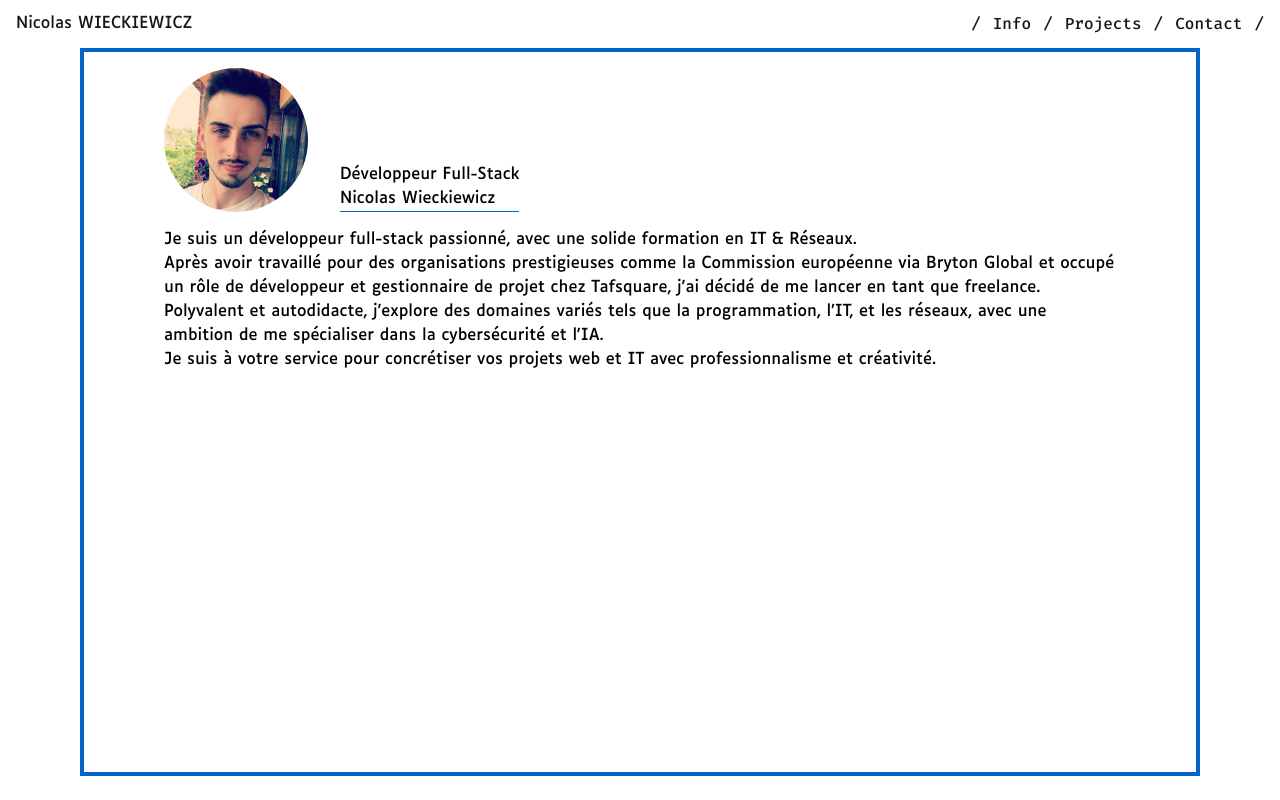
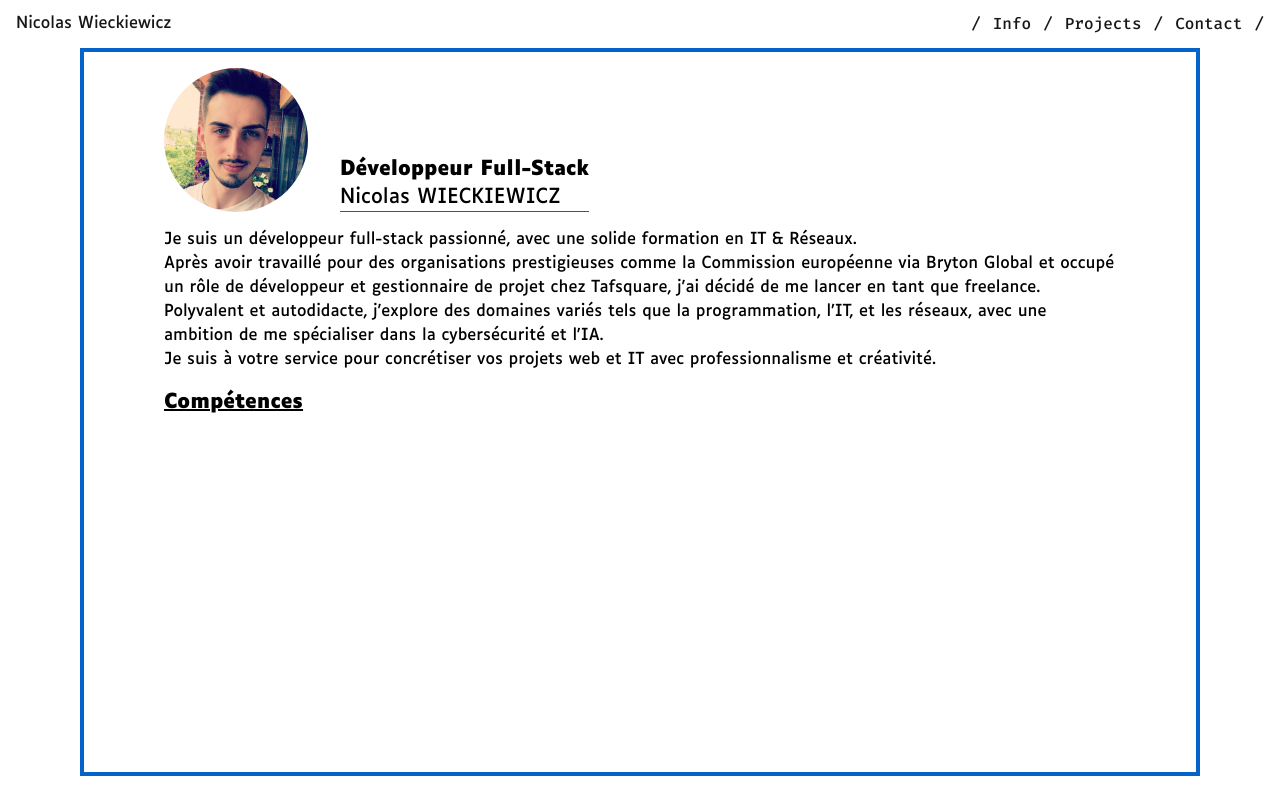
Before and after one commit to SAWKIT-17/portfolio, a Next.js app: page / in a window 1280 px wide. Built offline with nearby package versions, Linux system fonts and the light colour scheme.

Commit message:
Skills section created

```diff
--- a/app/components/home.js
+++ b/app/components/home.js
@@ -3,16 +3,16 @@ import React from "react";
 function Homepage() {
     return (
         <div>
-
-            <div className="flex flex-row mb-2 md:mb-4">
+            <div className="flex flex-row mb-4">
                 <img className="w-24 md:w-32 lg:w-36 min-h-24 rounded-full" src="/nicolas_w.jpg" alt="Nicolas Wieckiewicz"></img>
-                <div className="flex flex-col justify-end ml-2 lg:ml-8">
-                    <h1 className="">Développeur Full-Stack</h1>
-                    <h2 className=""><span>Nicolas</span> <span>Wieckiewicz</span></h2>
+                <div className="flex flex-col justify-end ml-2 lg:ml-8 text-xl">
+                    <p className="font-luciole-bold">Développeur Full-Stack</p>
+                    <p className=""><span>Nicolas</span> <span className="uppercase">Wieckiewicz</span></p>
                     <hr className="border-accent"></hr>
                 </div>
             </div>
             <span>
+                {/* TODO: Color Highlight en jaune pâle terminal */}
                 Je suis un développeur full-stack passionné, avec une solide formation en IT & Réseaux.
                 <br />
                 Après avoir travaillé pour des organisations prestigieuses comme la Commission européenne via Bryton Global et occupé un rôle de développeur et gestionnaire de projet chez Tafsquare, j'ai décidé de me lancer en tant que freelance.
@@ -20,6 +20,11 @@ function Homepage() {
                 <br />
                 Je suis à votre service pour concrétiser vos projets web et IT avec professionnalisme et créativité.
             </span>
+
+            <div className="mt-4">
+                <h1>Compétences</h1>
+                {/* TODO: Mettre les compétences en format tableau avec les logos et catégories */}
+            </div>
         </div>
     );
 }
--- a/app/components/topbar.js
+++ b/app/components/topbar.js
@@ -3,8 +3,8 @@ import React from "react";
 function Topbar() {
     return (
         <div className="topbar flex flex-col md:flex-row w-full py-3 px-4 items-center md:items-start md:justify-between">
-            <a className="flex items-center">
-                <h1><span>Nicolas</span> <span className="uppercase">Wieckiewicz</span></h1>
+            <a href="/" className="flex items-center">
+                <p><span>Nicolas</span> <span>Wieckiewicz</span></p>
             </a>
             <nav className="font-firacode-medium">
                 <div>
--- a/app/globals.css
+++ b/app/globals.css
@@ -26,3 +26,10 @@ body {
 li {
   margin: 0;
 }
+
+h1 {
+  font-size: 1.25rem;
+  font-family: var(--font-luciole-bold);
+  line-height: 1.75rem;
+  text-decoration: underline;
+}
--- a/app/layout.js
+++ b/app/layout.js
@@ -58,7 +58,7 @@ export default function RootLayout({ children }) {
   return (
     <html lang="fr">
       <body
-        className={`${luciole.variable} ${firacodeMedium.variable} antialiased`}
+        className={`${luciole.variable} ${lucioleBold.variable} ${firacode.variable} ${firacodeBold.variable} ${firacodeMedium.variable} antialiased`}
       >
         {children}
       </body>
```
